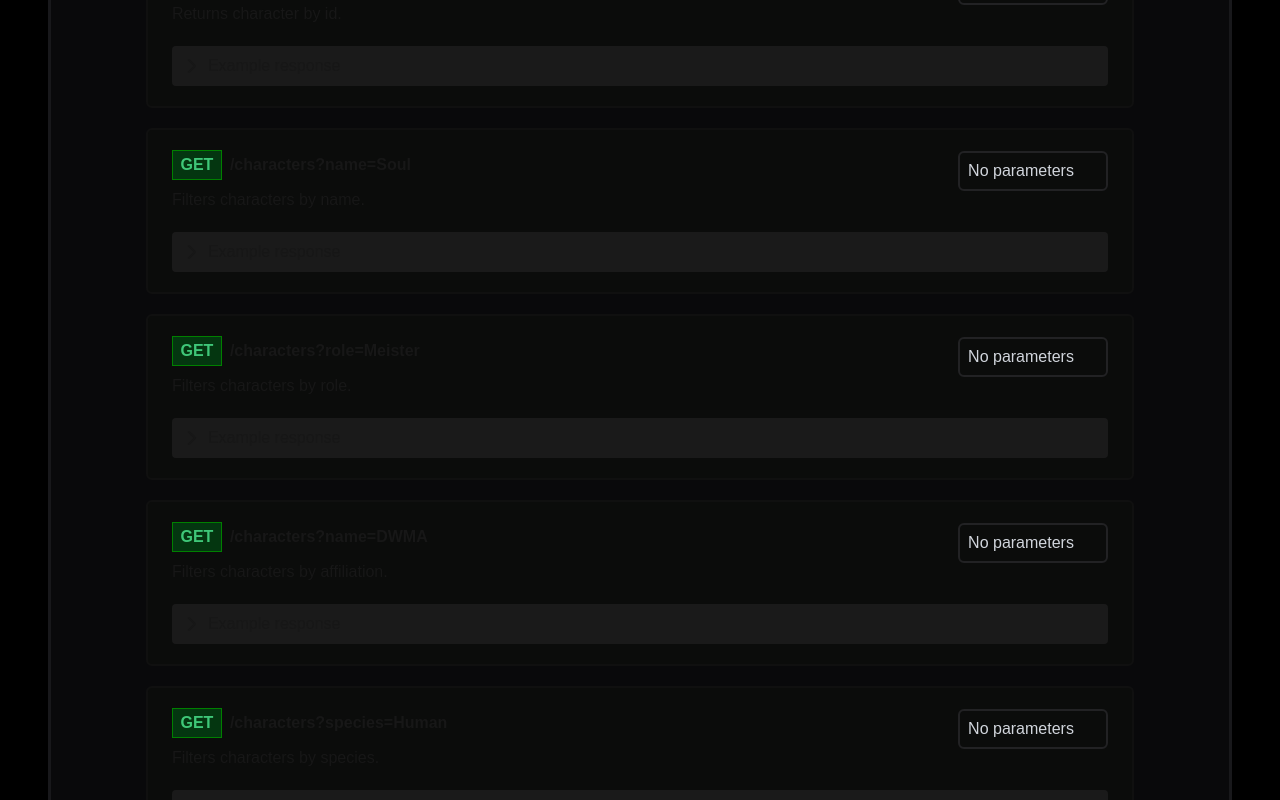
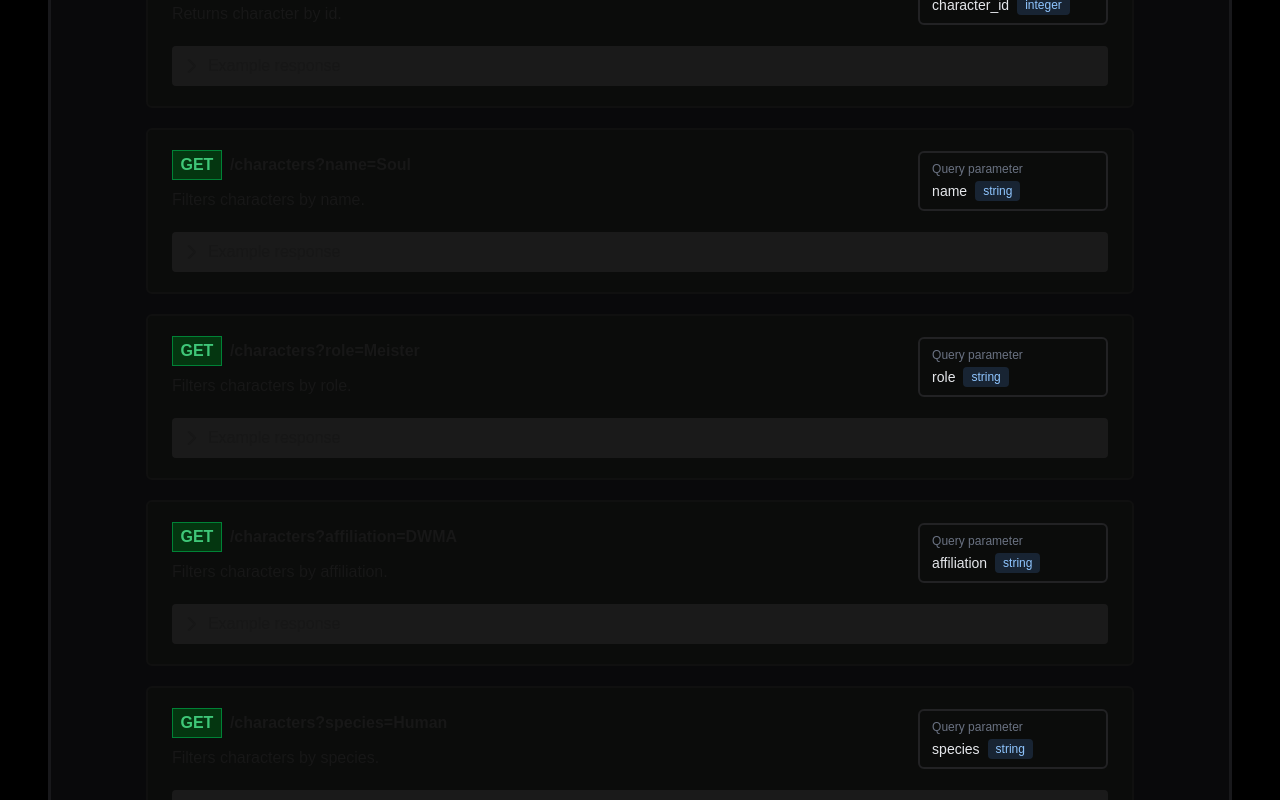
Before and after one commit to Jenushan44/soul-eater-api, a Next.js app in the folder frontend/: page / in a window 1280 px wide. Shown: the part 2360-3160 px from the top of the page. Built offline with nearby package versions, Linux system fonts and the light colour scheme; no server answers.

Commit message:
feat: add character endpoint parameters

```diff
--- a/frontend/app/components/EndpointCard.tsx
+++ b/frontend/app/components/EndpointCard.tsx
@@ -2,43 +2,76 @@
 import { useState } from "react";
 import { ChevronRight } from 'lucide-react';
 
-export default function EndpointCard(props: { method: string; path: string; description: string; parameters: string; example: Record<string, any>; }) {
+type Parameter = {
+  name: string;
+  type: string;
+  location: "Path parameter" | "Query parameter";
+};
+
+type Character = {
+  id: number;
+  name: string;
+  role: string;
+  species: string;
+  affiliation: string;
+  weapon_partner: string;
+  abilities: string[];
+  description: string;
+  status: string;
+  first_appearance: { anime: string; manga: string; };
+  voice_actor: { japanese: string; english: string; };
+  image_url: string;
+};
+
+type EndpointCardProps = {
+  method: string;
+  path: string;
+  description: string;
+  parameter?: Parameter;
+  example: Character | Character[];
+};
+
+export default function EndpointCard({ method, path, description, parameter, example }: EndpointCardProps) {
   const [isOpen, setOpen] = useState(false);
 
   return (
-    <div className='border-2 border-[#101010] rounded-md bg-[#0b0c0b] mt-5 w-[90%] mx-auto'>
-      <div>
-        <div className='flex w-full h-full justify-between items-center'>
-          <div className='flex flex-col gap-2'>
-            <div className='flex gap-2 items-center mt-5 ml-6'>
-              <p className='text-[#3fc778] flex justify-center font-semibold border border-[green] py-0.5 bg-[#043610] w-[50px]'>{props.method}</p>
-              <p className='font-semibold flex items-center justify-center'>{props.path}</p>
-            </div>
-
-            <div className='flex'>
-              <p className='ml-6'>{props.description}</p>
-            </div>
-
+    <div className="mx-auto mt-5 w-[90%] rounded-md border-2 border-[#101010] bg-[#0b0c0b]">
+      <div className="flex w-full items-center justify-between">
+        <div className="flex flex-col gap-2">
+          <div className="ml-6 mt-5 flex items-center gap-2">
+            <p className="flex w-[50px] justify-center border border-green-700 bg-[#043610] py-0.5 font-semibold text-[#3fc778]">{method}</p>
+            <p className="font-semibold">{path}</p>
           </div>
 
-          <div className='border-2 border-[#222224] rounded-md flex justify-end items-center mr-6 w-[150px] h-[40px]'>
-            <p className='text-gray-300 mr-auto ml-2'>{props.parameters}</p>
+          <p className="ml-6">{description}</p>
+        </div>
+
+        {parameter ? (
+          <div className="mr-6 mt-5 min-w-[190px] rounded-md border-2 border-[#222224] px-3 py-2">
+            <p className="text-xs text-gray-500">{parameter.location}</p>
+
+            <div className="mt-1 flex items-center gap-2">
+              <p className="text-sm text-gray-200">{parameter.name}</p>
+
+              <p className="rounded bg-[#182433] px-2 py-0.5 text-xs text-blue-300">{parameter.type}</p>
+            </div>
           </div>
+        ) : (
+          <div className="mr-6 mt-5 flex min-w-[190px] items-center rounded-md border-2 border-[#222224] px-3 py-2">
 
+            <p className="text-gray-500 text-sm">No parameters</p>
+          </div>
+        )}
+      </div>
 
+      <div className="mx-6 mb-5 mt-5 flex flex-col rounded-sm bg-[#1a1a1a] py-2">
+        <button className="ml-2 flex cursor-pointer gap-1" onClick={() => setOpen((current) => !current)}><ChevronRight className={`transition-transform ${isOpen ? "rotate-90" : ""}`} />Example response</button>
 
-        </div>
-      </div>
-      <div className='flex flex-col mx-6 bg-[#1a1a1a] mb-5 mt-5 py-2 rounded-sm'>
-        <button className='flex cursor-pointer gap-1 ml-2' onClick={() => setOpen(!isOpen)}><ChevronRight className={`transition-transform ${isOpen ? 'rotate-90' : ''}`} /> Example response</button>
-
-        {isOpen &&
-          <div className='mx-5 my-2'>
-            <pre className="overflow-x-auto whitespace-pre-wrap rounded-md bg-black p-4 text-sm text-gray-300">
-              {JSON.stringify(props.example, null, 2)}
-            </pre>
+        {isOpen && (
+          <div className="mx-5 my-2">
+            <pre className="overflow-x-auto whitespace-pre-wrap rounded-md bg-black p-4 text-sm text-gray-300">{JSON.stringify(example, null, 2)}</pre>
           </div>
-        }
+        )}
       </div>
     </div>
 
--- a/frontend/app/page.tsx
+++ b/frontend/app/page.tsx
@@ -341,7 +341,7 @@ export default function Home() {
           <div className="mx-6 mt-10 bg-zinc-950 p-10 border-zinc-900 border-3" id="weapon-section">
 
             <div className='flex items-center justify-center gap-4 w-full'>
-              <button onClick={showPrevious} className='p-2 translate-x-[40px] translate-y-[50px] z-50 rounded-full text-[#f89c0a] hover:text-white bg-zinc-900 border-zinc-800 border-2'><ChevronLeft className='cursor-pointer' size={40} /></button>
+              <button onClick={showPrevious} className='p-2 translate-x-[40px] translate-y-[50px] z-40 rounded-full text-[#f89c0a] hover:text-white bg-zinc-900 border-zinc-800 border-2'><ChevronLeft className='cursor-pointer' size={40} /></button>
 
               <div className='overflow-hidden w-[90%] py-4 -my-4 px-2 -mx-2'>
 
@@ -456,7 +456,6 @@ export default function Home() {
               method='GET'
               path='/characters'
               description='Returns all characters.'
-              parameters='No parameters'
               example={characterExamples}
             />
 
@@ -464,7 +463,7 @@ export default function Home() {
               method='GET'
               path='/characters/{character_id}'
               description='Returns character by id.'
-              parameters='No parameters'
+              parameter={{ location: "Path parameter", name: "character_id", type: "integer", }}
               example={characterExamples[0]}
             />
 
@@ -472,7 +471,7 @@ export default function Home() {
               method='GET'
               path='/characters?name=Soul'
               description='Filters characters by name.'
-              parameters='No parameters'
+              parameter={{ location: "Query parameter", name: "name", type: "string", }}
               example={characterExamples[1]}
             />
 
@@ -480,15 +479,15 @@ export default function Home() {
               method='GET'
               path='/characters?role=Meister'
               description='Filters characters by role.'
-              parameters='No parameters'
+              parameter={{ location: "Query parameter", name: "role", type: "string", }}
               example={[characterExamples[0], characterExamples[2], characterExamples[3]]}
             />
 
             <EndpointCard
               method='GET'
-              path='/characters?name=DWMA'
+              path='/characters?affiliation=DWMA'
               description='Filters characters by affiliation.'
-              parameters='No parameters'
+              parameter={{ location: "Query parameter", name: "affiliation", type: "string", }}
               example={[characterExamples[0], characterExamples[1], characterExamples[2]]}
             />
 
@@ -496,7 +495,7 @@ export default function Home() {
               method='GET'
               path='/characters?species=Human'
               description='Filters characters by species.'
-              parameters='No parameters'
+              parameter={{ location: "Query parameter", name: "species", type: "string", }}
               example={[characterExamples[0], characterExamples[3]]}
             />
 
```
